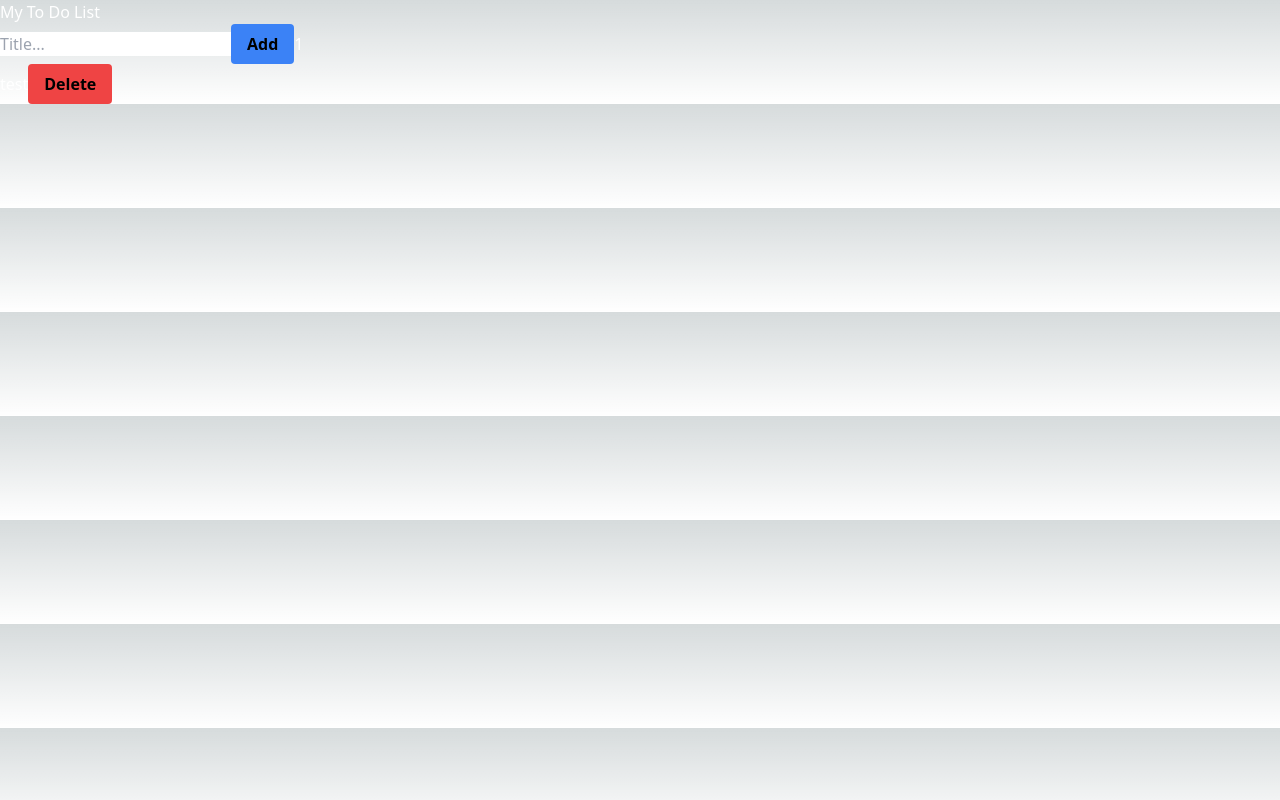
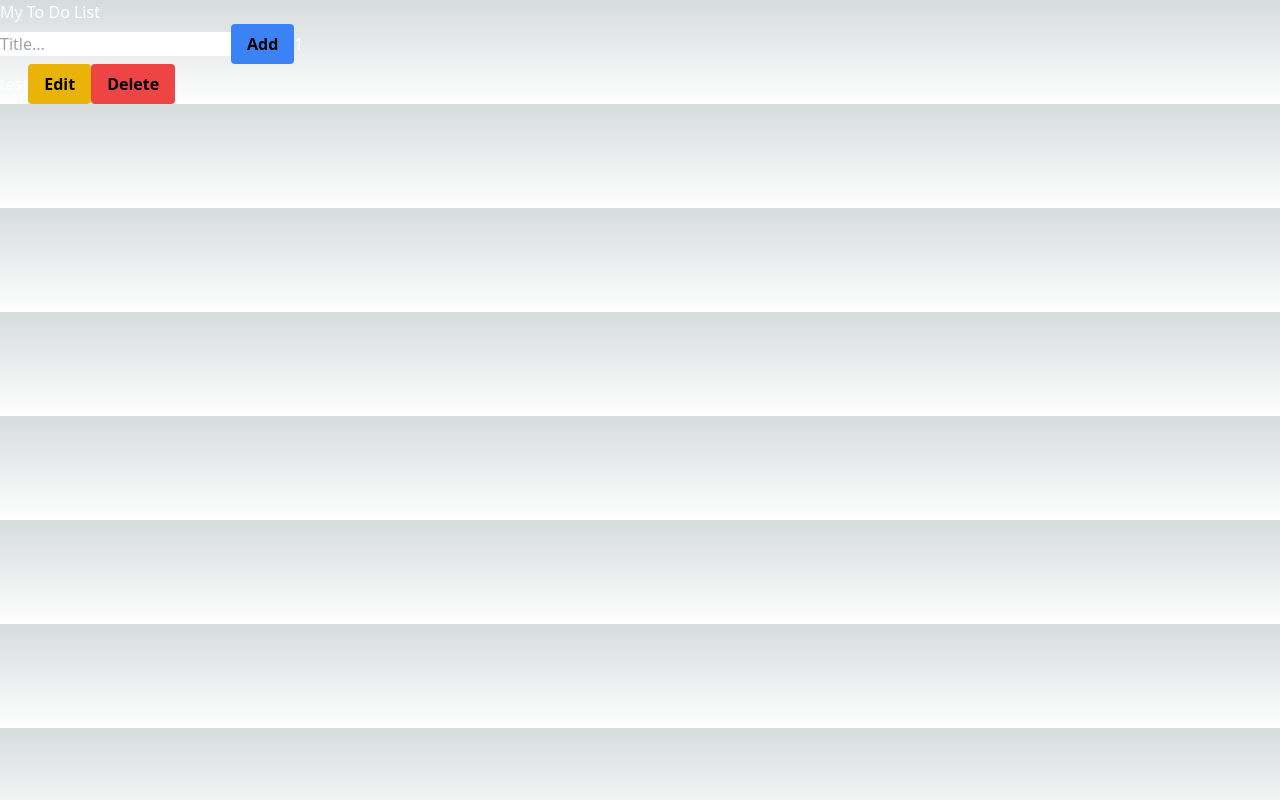
Before and after one commit to LazyCat420/MrNoteTaker, a Next.js app: page / in a window 1280 px wide. Both pictures are taken after a click on the button "Add". Built offline with nearby package versions, Linux system fonts and the light colour scheme.

Commit message:
added a edit and delete function

```diff
--- a/src/pages/index.tsx
+++ b/src/pages/index.tsx
@@ -4,6 +4,7 @@ import { useState } from 'react'
 export default function index() {
     const [myList, setMyList] = useState([]);
     const [inputValue, setInputValue] = useState('test');
+    const [editIndex, setEditIndex] = useState(-1);
 
 
     function handleChange(event) {
@@ -29,29 +30,75 @@ export default function index() {
         setMyList(updatedList);
     }
 
+    function editItem(index, text) {
+      const updatedList = [...myList];
+      updatedList[index] = text;
+      setMyList(updatedList);
+      setEditIndex(-1);
+    }
+
     return (
-    <div>
+      <div>
       <div id="myDIV" className="header">
         <h2>My To Do List</h2>
         <form onSubmit={(event) => addItem(event)}>
-          <input type="text" id="myInput" value={inputValue} onChange={handleChange} placeholder="Title..." />
-          <button className="bg-blue-500 hover:bg-blue-700 text-black font-bold py-2 px-4 rounded">Add</button>
-          <span className="counter">
-        {myList.length}
-      </span>
+          <input
+            type="text"
+            id="myInput"
+            value={inputValue}
+            onChange={handleChange}
+            placeholder="Title..."
+          />
+          <button className="bg-blue-500 hover:bg-blue-700 text-black font-bold py-2 px-4 rounded">
+            Add
+          </button>
+          <span className="counter">{myList.length}</span>
         </form>
       </div>
       <ul id="myUL">
-        {myList.map((item,index) => (
-            <li key={index}>
+        {myList.map((item, index) => (
+          <li key={index}>
+            {editIndex === index ? (
+              <form
+                onSubmit={(event) => {
+                  event.preventDefault();
+                  editItem(index, event.target.elements[0].value);
+                }}
+              >
+                <input type="text" defaultValue={item} />
+                <button
+                  type="button"
+                  onClick={() => setEditIndex(-1)}
+                  className="bg-gray-500 hover:bg-gray-700 text-black font-semibold py-2 px-4 rounded"
+                >
+                  Cancel
+                </button>
+                <button
+                  type="submit"
+                  className="bg-blue-500 hover:bg-blue-700 text-black font-semibold py-2 px-4 rounded"
+                >
+                  Save
+                </button>
+              </form>
+            ) : (
+              <>
                 {item}
-                <button onClick={() => removeItem(item)}
-                className="bg-red-500 hover:bg-red-700 text-black font-semibold py-2 px-4 rounded">
+                <button
+                  onClick={() => setEditIndex(index)}
+                  className="bg-yellow-500 hover:bg-yellow-700 text-black font-semibold py-2 px-4 rounded"
+                >
+                  Edit
+                </button>
+                <button
+                  onClick={() => removeItem(item)}
+                  className="bg-red-500 hover:bg-red-700 text-black font-semibold py-2 px-4 rounded"
+                >
                   Delete
-                  </button>
-            </li>
+                </button>
+              </>
+            )}
+          </li>
         ))}
-
       </ul>
     </div>
   );
```
Also changed, not shown: 1 other file (tests, documents, lock files or other folders).
